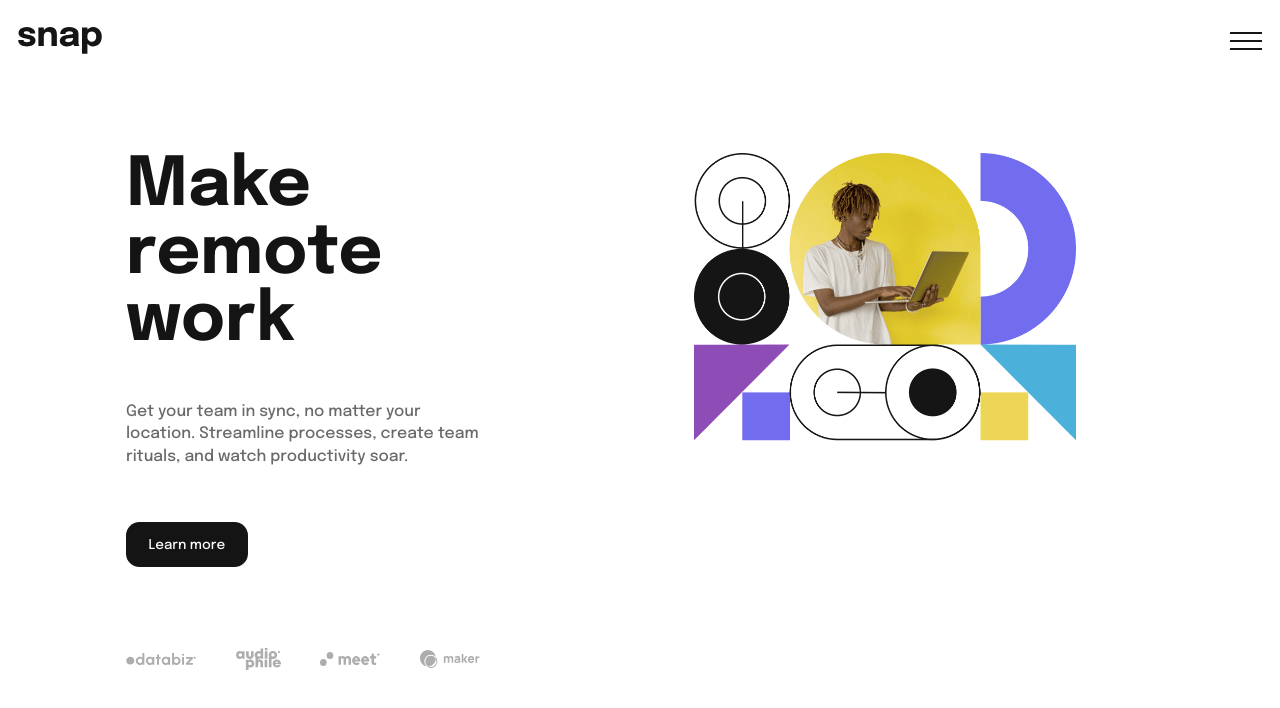
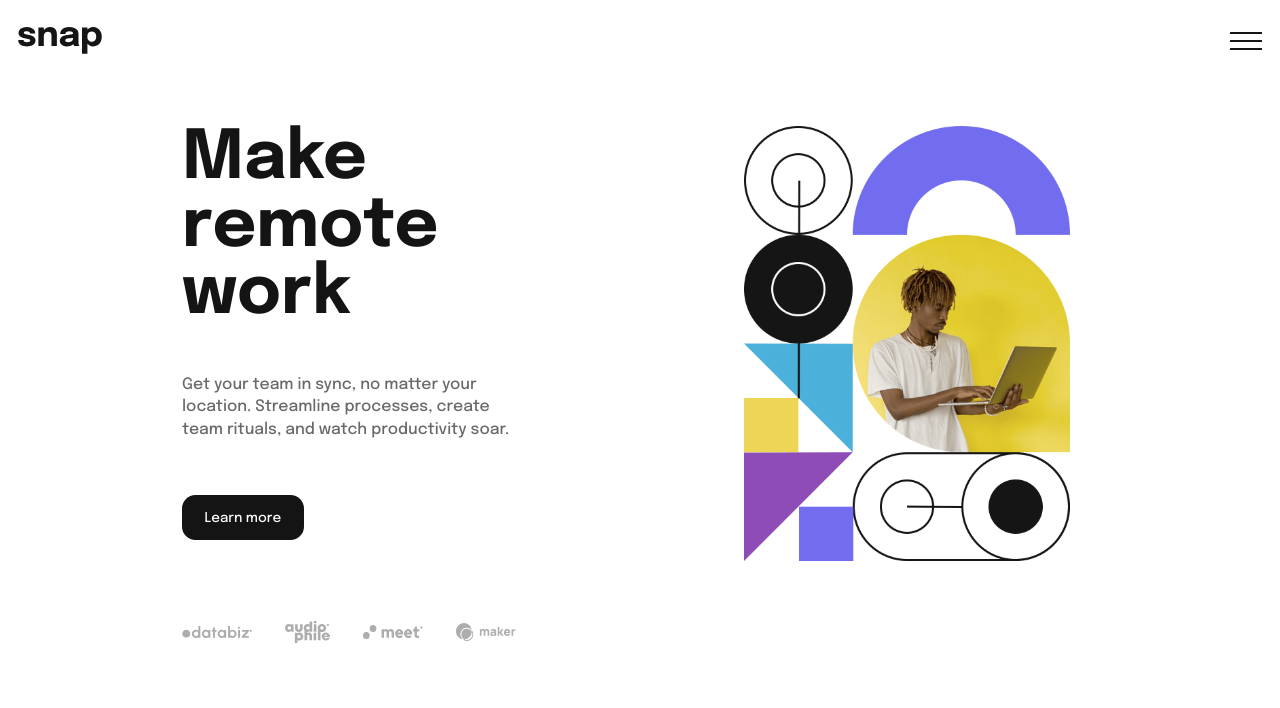
Before and after one commit to devKiratu/remotify, a Next.js app: page / in a window 1280 px wide. Shown: the top 708 px of the page. Built offline with nearby package versions, Linux system fonts and the light colour scheme.

Commit message:
add desktop hero

```diff
--- a/components/Hero.tsx
+++ b/components/Hero.tsx
@@ -1,5 +1,6 @@
 import Image from "next/image";
-import heroImage from "../public/img/image-hero-mobile.png";
+import heroImageSmall from "../public/img/image-hero-mobile.png";
+import heroImageLarge from "../public/img/image-hero-desktop.png";
 import audiophile from "../public/img/client-audiophile.svg";
 import databiz from "../public/img/client-databiz.svg";
 import maker from "../public/img/client-maker.svg";
@@ -7,11 +8,16 @@ import meet from "../public/img/client-meet.svg";
 
 export default function Hero() {
   return (
-    <section className="grid grid-cols-1 gap-8 xl:grid-cols-2 xl:gap-24 xl:mx-24 xl:mt-16">
-      <div className="xl:order-2 xl:w-4/5">
-        <Image src={heroImage} alt="" />
+    <section className="grid grid-cols-1 gap-8 xl:grid-cols-2 xl:gap-10 xl:w-4/5 mx-auto xl:mt-10">
+      <div className="xl:order-2">
+        <div className="xl:hidden">
+          <Image src={heroImageSmall} alt="" />
+        </div>
+        <div className="hidden xl:block xl:w-8/12 mx-auto">
+          <Image src={heroImageLarge} alt="" />
+        </div>
       </div>
-      <div className="px-4 text-center flex flex-col justify-center items-center xl:items-start xl:text-left ">
+      <div className="px-4 text-center flex flex-col justify-end items-center xl:items-start xl:text-left xl:ml-8">
         <h1 className="text-lighterBlack text-3xl font-bold xl:text-6xl ">
           Make <span className="xl:block">remote work</span>
         </h1>
@@ -22,7 +28,7 @@ export default function Hero() {
         <button className="px-5 py-3 bg-lighterBlack text-whitish rounded-xl text-xs my-2">
           Learn more
         </button>
-        <div className="flex justify-between items-center my-7  w-full xl:w-4/5 xl:mt-16">
+        <div className="flex justify-between items-center my-7  w-full xl:w-4/5 xl:mt-16 xl:mb-0">
           <Image src={databiz} alt="" width={70} />
           <Image src={audiophile} alt="" width={45} />
           <Image src={meet} alt="" width={60} />
```
